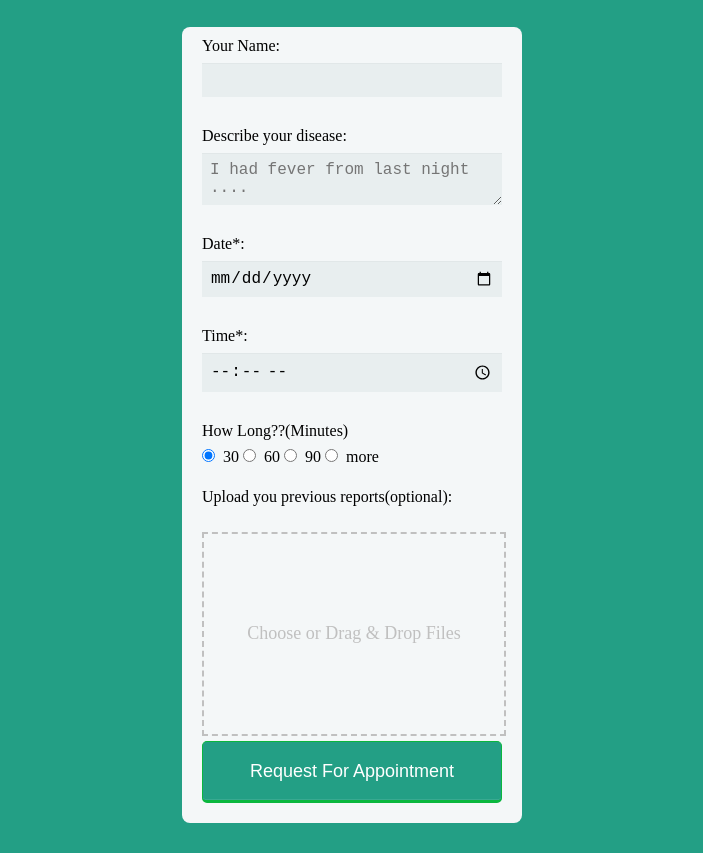
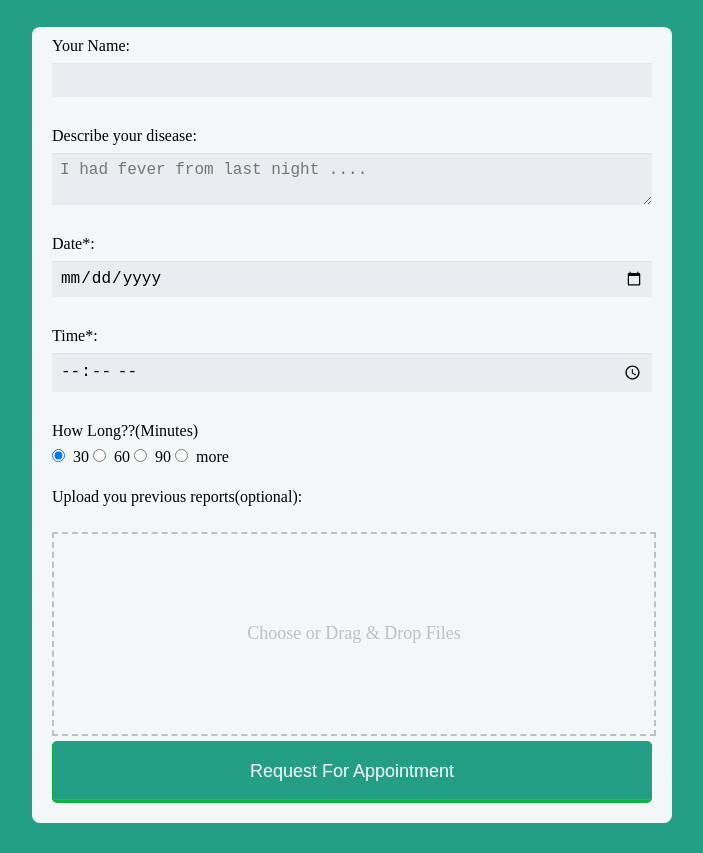
Before and after one commit to AryamanGurjar/Software-Engineering-Project, a plain HTML site: page appointment.html in a window 1280 px wide. Shown: the part 69-922 px from the top of the page, without its empty margins (288-991 px from the left). Drawn offline with Linux system fonts and the light colour scheme.

Commit message:
Update appointment.css

```diff
--- a/appointment.css
+++ b/appointment.css
@@ -13,7 +13,7 @@ body
   font-family: sans-serif;
 }
 fieldset { /* form */
-  max-width: 300px;
+  max-width: 600px;
   margin: 10px auto;
   padding: 10px 20px;
   background: #f4f7f8;
```
